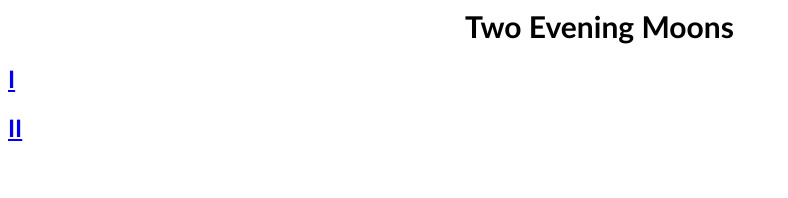
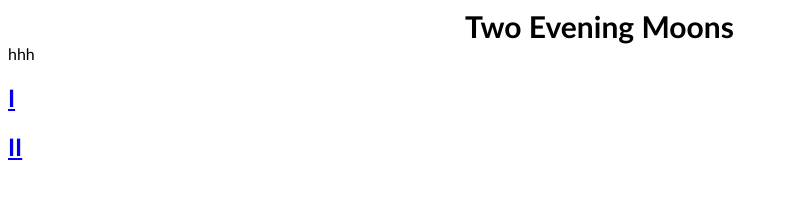
Before and after one commit to shrimpxu/poem, a plain HTML site: page index.html in a window 1280 px wide. Shown: the whole page, without its empty margins (0-788 px from the left). Drawn offline with Linux system fonts and the light colour scheme.

Commit message:
Update index.html

```diff
--- a/index.html
+++ b/index.html
@@ -12,6 +12,7 @@
         <h1 class="title">
             Two Evening Moons
         </h1>
+        hhh
         <h2>
             <a href="./moon/1.html" class="moon">I</a>
         </h2>
```
